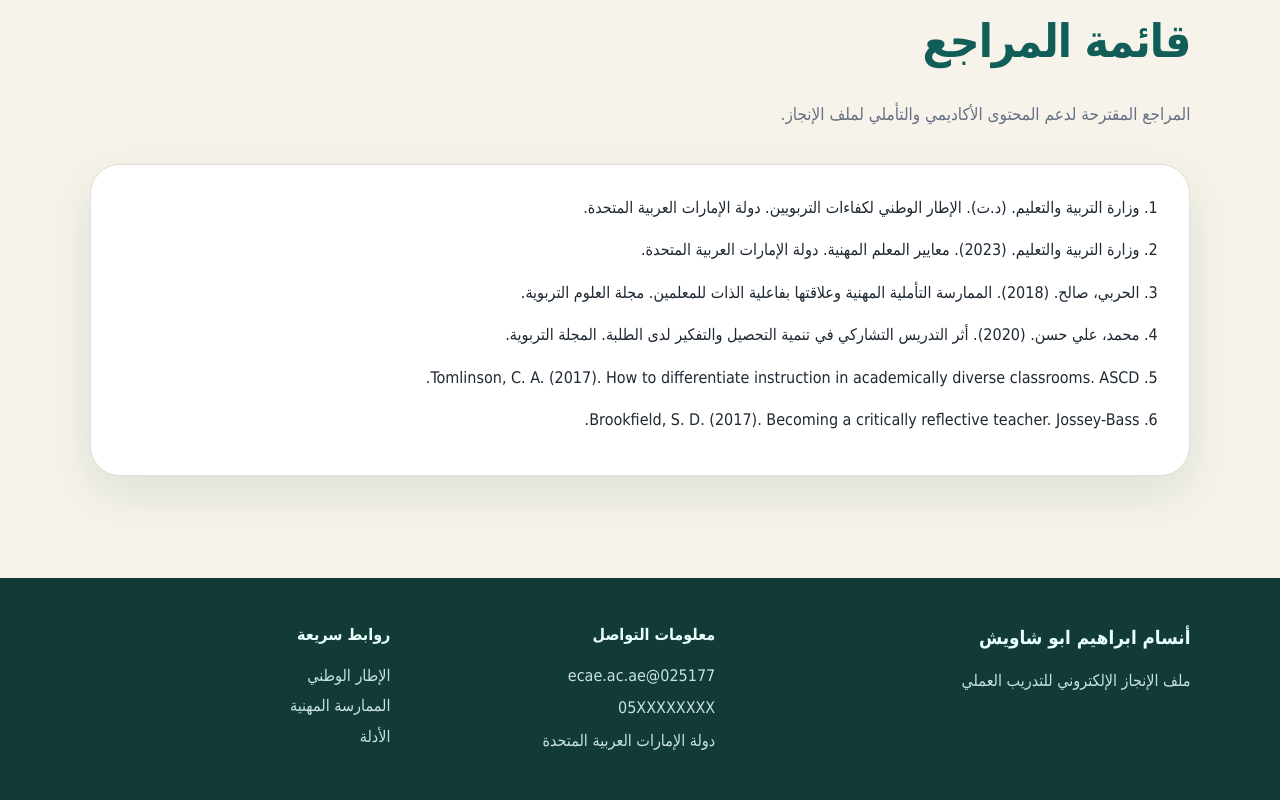
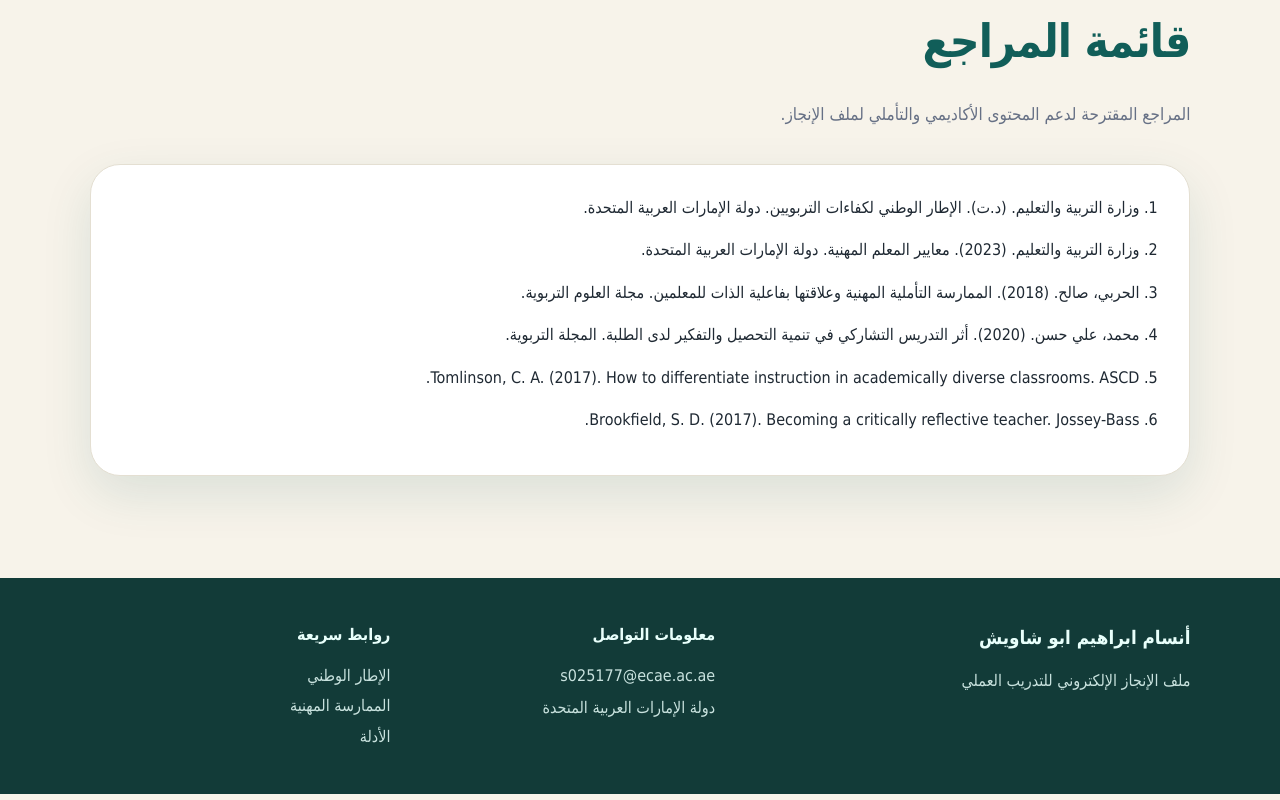
Before and after one commit to momkenanna/final, a Next.js app: page / in a window 1280 px wide. Shown: the part 6367-7167 px from the top of the page. Built offline with nearby package versions, Linux system fonts and the light colour scheme.

Commit message:
fix email and remove phone number

```diff
--- a/app/page.tsx
+++ b/app/page.tsx
@@ -9,8 +9,7 @@ const profile = {
   supervisor: 'مشرف/ة المساق',
   school: 'مدرسية الرياحين',
   specialization: 'اللغة العربية و الاسلامية',
-  email: '025177@ecae.ac.ae',
-  phone: '05XXXXXXXX',
+  email: 's025177@ecae.ac.ae',
 };
 
 const navItems = [
@@ -323,7 +322,6 @@ export default function Home() {
         <div>
           <h4>معلومات التواصل</h4>
           <p>{profile.email}</p>
-          <p>{profile.phone}</p>
           <p>دولة الإمارات العربية المتحدة</p>
         </div>
         <div>
```
